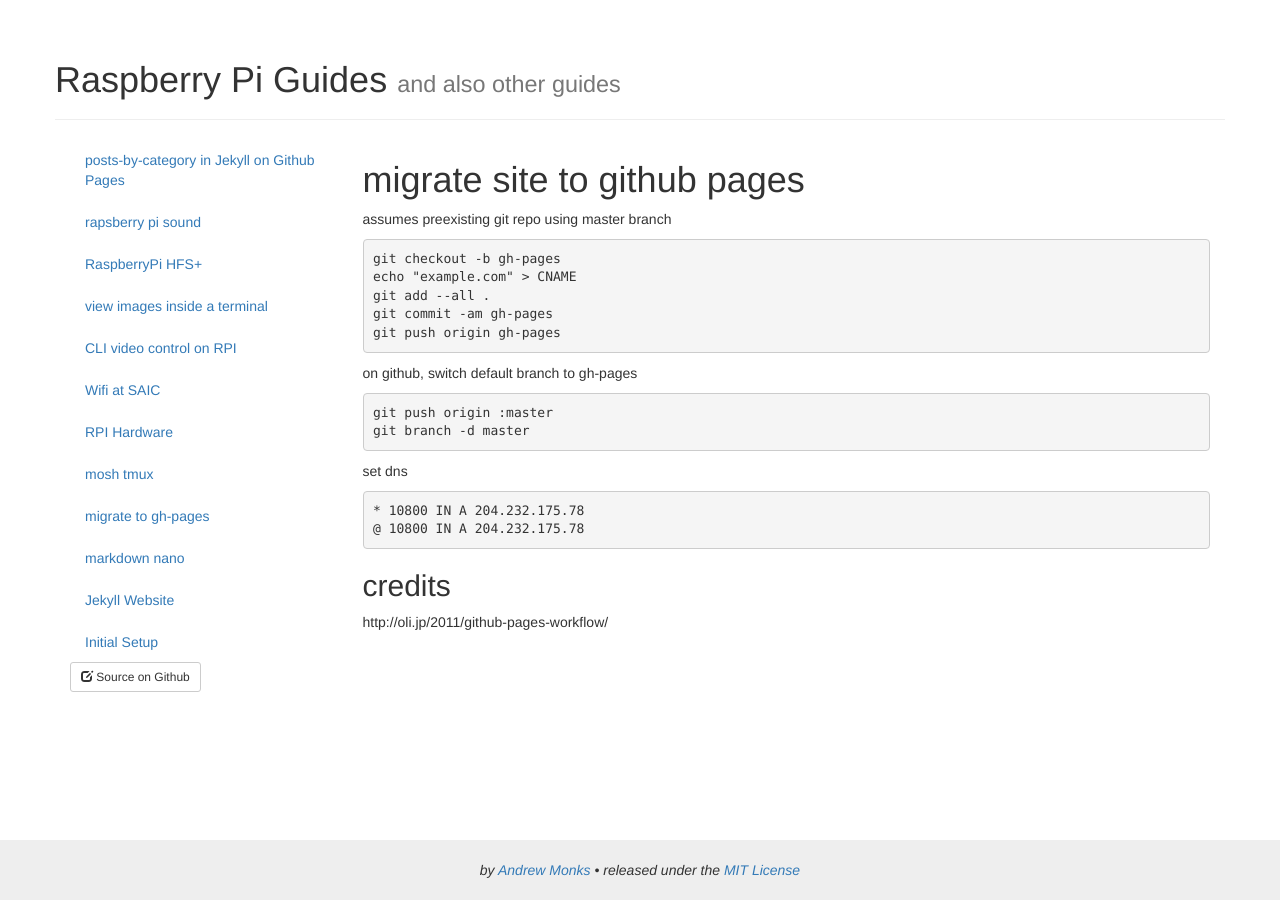
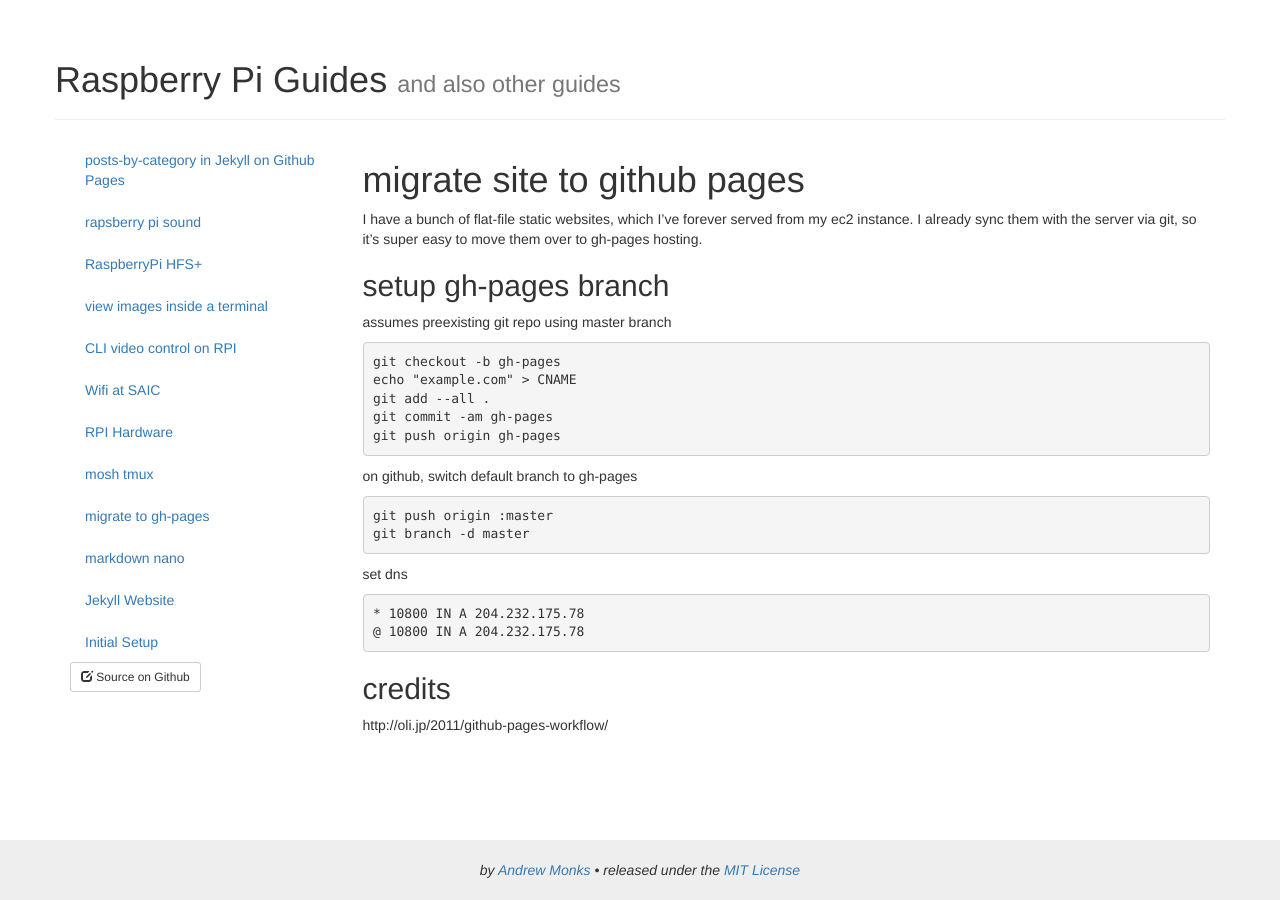
Before and after one commit to amonks/rpi-setup, a Jekyll site: the page built from _posts/2013-12-6-migrate-to-gh-pages.md, in a window 1280 px wide. Built offline with Jekyll 4.4.1, drawn with Linux system fonts in a browser that asks for light colours; nearby versions of some CDN libraries.

Commit message:
jekyll gh pages

```diff
--- a/_posts/2013-12-6-migrate-to-gh-pages.md
+++ b/_posts/2013-12-6-migrate-to-gh-pages.md
@@ -10,6 +10,10 @@ group: web
 ---
 
 # migrate site to github pages
+
+I have a bunch of flat-file static websites, which I've forever served from my ec2 instance. I already sync them with the server via git, so it's super easy to move them over to gh-pages hosting.
+
+## setup gh-pages branch
 
 assumes preexisting git repo using master branch
 
```
